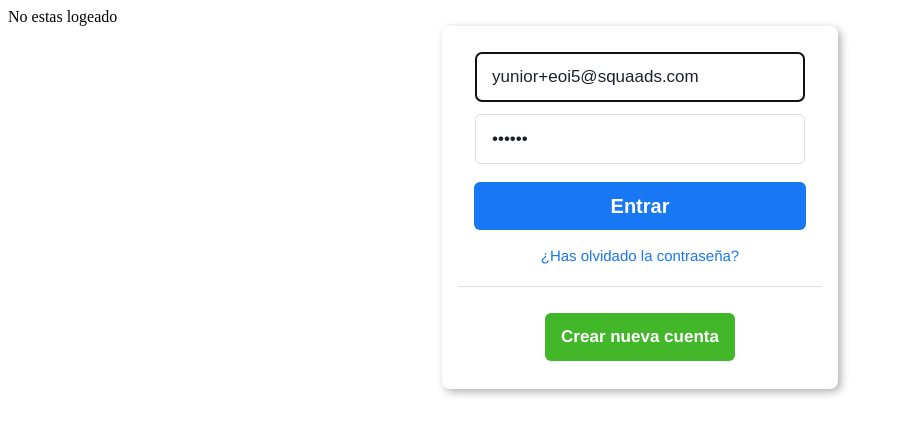
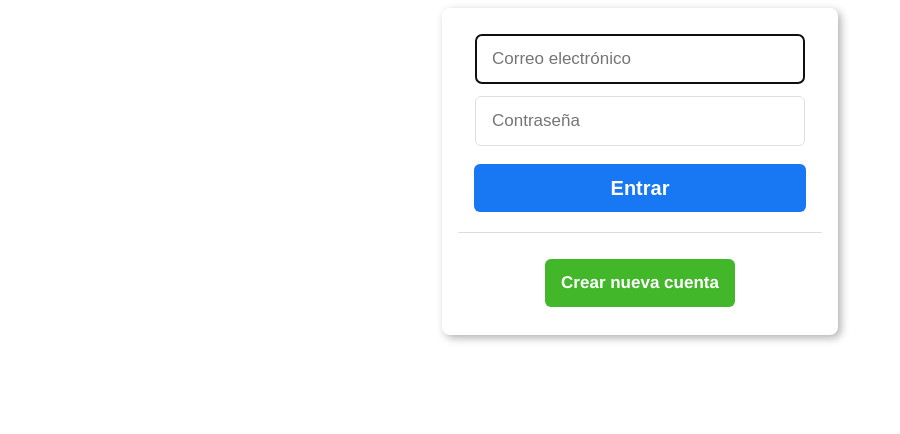
Before and after one commit to Adr1995/fronted-koalas, an Angular app: page /login in a window 1280 px wide. Shown: the top 434 px of the page, without its empty margins (0-900 px from the left). Built offline with nearby package versions, Linux system fonts and the light colour scheme.

Commit message:
Pequeños cambios para mostrar el lunes el proyecto

```diff
--- a/src/app/app.component.html
+++ b/src/app/app.component.html
@@ -1,4 +1,2 @@
-<div *ngIf="logged">No estas logeado</div>
-<div *ngIf="!logged">No estas logeado</div>
-<div *ngIf="logged">Estas logeado</div>
+
 <router-outlet></router-outlet>
--- a/src/app/components/login-component/login.component.css
+++ b/src/app/components/login-component/login.component.css
@@ -125,6 +125,11 @@
     cursor: pointer;
     }
 
+    .botonCrearCuenta a {
+      text-decoration: none;
+      color: white;
+    }
+
     .botonCrearCuenta:hover{
         background-color: #36A420;
     }
--- a/src/app/components/login-component/login.component.html
+++ b/src/app/components/login-component/login.component.html
@@ -5,7 +5,7 @@
             <div class="divInput">
                 <input
                 type="email"
-                [(ngModel)]="loginForm.email"
+
                 class="inputtext"
                 name="email"
                 id="email"
@@ -20,7 +20,7 @@
             <div class="divInput">
                 <input
                 type="password"
-                [(ngModel)]="loginForm.password"
+
                 class="inputtext"
                 name="password"
                 placeholder="Contraseña"
@@ -33,14 +33,14 @@
             <button type="submit" class="botonLogin" (click)="login()">Entrar</button>
         </div>
 
-        <div class="divEnlace">
+        <!-- <div class="divEnlace">
             <a href="#" class="enlaceRecuperarContraseña">¿Has olvidado la contraseña?</a>
-        </div>
+        </div> -->
 
         <div class="separador"></div>
 
         <div class="divCrearCuenta">
-            <button href="#" class="botonCrearCuenta">Crear nueva cuenta</button>
+            <button class="botonCrearCuenta"><a href="/signup">Crear nueva cuenta</a></button>
         </div>
     </form>
   </div>
--- a/src/app/components/signup/signup.component.html
+++ b/src/app/components/signup/signup.component.html
@@ -54,7 +54,7 @@
             <button type="submit" class="botonRegistrarse" (click)="signup()">Registrarte</button>
         </div>
         <div class="divEnlace">
-            <p>¿Ya tienes cuenta? <a href="#" class="enlaceRecuperarContraseña"> Inicia Sesión</a></p>
+            <p>¿Ya tienes cuenta? <a href="/login" class="enlaceRecuperarContraseña"> Inicia Sesión</a></p>
         </div>
     </form>
   </div>
--- a/src/app/components/signup/signup.component.ts
+++ b/src/app/components/signup/signup.component.ts
@@ -1,7 +1,7 @@
 import { Component, OnInit } from '@angular/core';
 
 @Component({
-  selector: 'app-signup',
+  selector: 'signup',
   templateUrl: './signup.component.html',
   styleUrls: ['./signup.component.css']
 })
```
